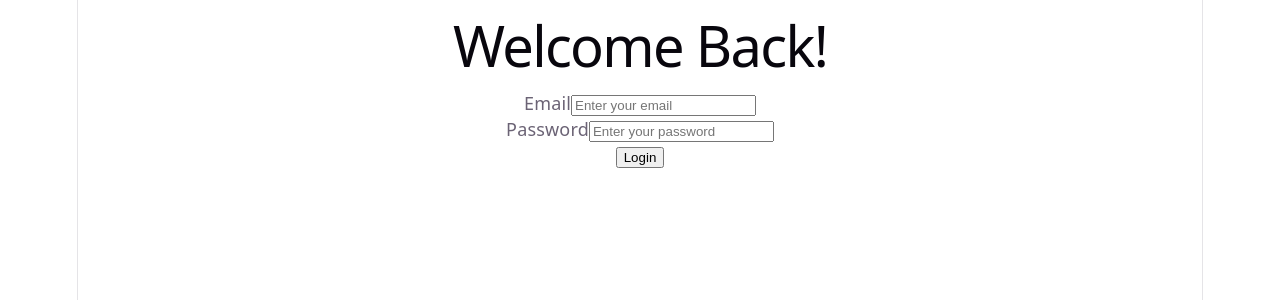
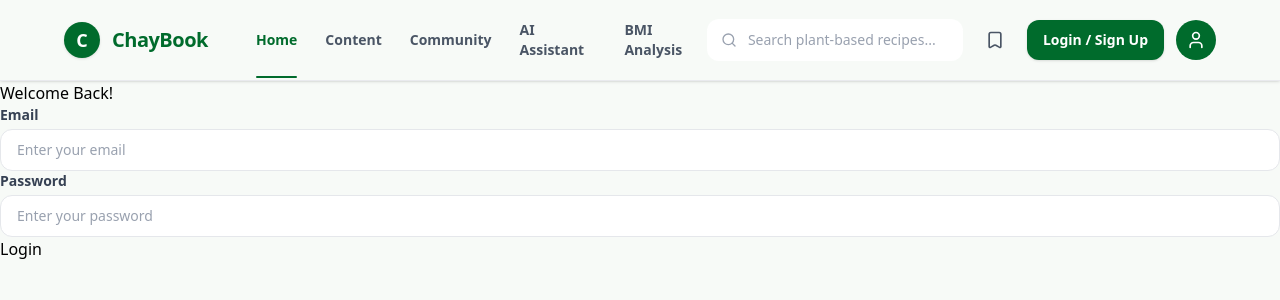
Before and after one commit to MinNeoVo/ChayBook, a React (Vite) app in the folder Front_End/: page / in a window 1280 px wide. Shown: the top 300 px of the page. Built offline with nearby package versions, Linux system fonts and the light colour scheme.

Commit message:
feat:navbar ne 2

```diff
--- a/Front_End/package.json
+++ b/Front_End/package.json
@@ -10,6 +10,8 @@
     "preview": "vite preview"
   },
   "dependencies": {
+    "@tailwindcss/vite": "^4.3.3",
+    "lucide-react": "^1.47.0",
     "react": "^19.2.8",
     "react-dom": "^19.2.8"
   },
@@ -18,10 +20,13 @@
     "@types/react": "^19.2.18",
     "@types/react-dom": "^19.2.7",
     "@vitejs/plugin-react": "^6.1.1",
+    "autoprefixer": "^10.6.1",
     "eslint": "^10.10.0",
     "eslint-plugin-react-hooks": "^7.1.1",
     "eslint-plugin-react-refresh": "^0.5.6",
     "globals": "^17.12.0",
+    "postcss": "^8.5.28",
+    "tailwindcss": "^4.3.3",
     "vite": "^8.3.0"
   }
 }
--- a/Front_End/src/App.jsx
+++ b/Front_End/src/App.jsx
@@ -1,11 +1,18 @@
-import LoginPage from "./Pages/LoginPage";
-import "./App.css";
+import React from 'react';
+import Navbar from './components/common/Navbar';
+import LoginPage from './Pages/LoginPage';
 
 function App() {
   return (
-    <>
-      <LoginPage />
-    </>
+    <div className="w-full min-h-screen bg-[#f7faf7] flex flex-col m-0 p-0 text-left">
+      {/* Header / Navbar điều hướng dùng chung */}
+      <Navbar />
+
+      {/* Nội dung trang hiện tại */}
+      <main className="flex-1 w-full flex flex-col">
+        <LoginPage />
+      </main>
+    </div>
   );
 }
 
--- a/Front_End/src/components/common/Input.jsx
+++ b/Front_End/src/components/common/Input.jsx
@@ -1,25 +1,67 @@
-function Input({ label, type = "text", placeholder }) {
+import React from 'react';
+
+/**
+ * Component Input tái sử dụng linh hoạt:
+ * - Hỗ trợ label, placeholder, type
+ * - Hỗ trợ icon (Search, Lock, Mail, v.v.)
+ * - Hỗ trợ tùy biến className bên ngoài truyền vào
+ */
+function Input({
+  label,
+  type = "text",
+  placeholder,
+  icon: Icon,
+  value,
+  onChange,
+  className = "",
+  ...props
+}) {
   return (
-    <div className="space-y-1">
-      <label className="block text-sm font-semibold">{label}</label>
+    <div className="space-y-1 w-full">
+      {/* Hiển thị label nếu được truyền vào */}
+      {label && (
+        <label className="block text-sm font-semibold text-gray-700">
+          {label}
+        </label>
+      )}
+
+      <div className="relative flex items-center">
+        {/* Render Icon ở đầu ô Input nếu có */}
+        {Icon && (
+          <span className="absolute left-3.5 text-gray-400 pointer-events-none flex items-center justify-center">
+            <Icon className="w-4 h-4" />
+          </span>
+        )}
 
         <input
           type={type}
+          value={value}
+          onChange={onChange}
           placeholder={placeholder}
-        className="
+          className={`
             w-full
-                    px-4
-                    py-3
+            ${Icon ? 'pl-10' : 'px-4'}
+            pr-4
+            py-2.5
             rounded-xl
             border
             border-gray-200
             bg-white
+            text-sm
+            text-gray-800
+            placeholder:text-gray-400
             outline-none
+            transition-all
+            focus:border-[#006b2c]
             focus:ring-2
-                    focus:ring-green-500
-                "
+            focus:ring-[#006b2c]/20
+            ${className}
+          `}
+          {...props}
         />
+      </div>
     </div>
   );
 }
+
 export default Input;
--- /dev/null
+++ b/Front_End/src/components/common/Navbar.jsx
@@ -0,0 +1,159 @@
+import React, { useState } from 'react';
+import { Search, Bookmark, User } from 'lucide-react';
+import Input from './Input';
+
+function Navbar() {
+    const [activeTab, setActiveTab] = useState('Home');
+    const [searchQuery, setSearchQuery] = useState('');
+
+    const navItems = [
+        { name: 'Home', href: '#' },
+        { name: 'Content', href: '#' },
+        { name: 'Community', href: '#' },
+        { name: 'AI Assistant', href: '#' },
+        { name: 'BMI Analysis', href: '#' },
+    ];
+
+    return (
+        <header className="sticky top-0 z-50 w-full bg-[#f7faf7]/95 backdrop-blur-md border-b border-gray-200/80 shadow-sm">
+
+            {/* Navbar container */}
+            <div className="w-full max-w-[1200px] mx-auto h-20 px-6 flex items-center">
+
+                {/* ================= LOGO ================= */}
+                <a
+                    href="#"
+                    className="flex items-center gap-3 shrink-0"
+                >
+                    {/* Logo */}
+                    <div className="w-9 h-9 rounded-full bg-[#006b2c] flex items-center justify-center text-white font-bold text-lg shadow-sm">
+                        C
+                    </div>
+
+                    {/* Logo name */}
+                    <span className="text-xl font-bold tracking-tight text-[#006b2c]">
+                        ChayBook
+                    </span>
+                </a>
+
+
+                {/* ================= NAVIGATION ================= */}
+                <nav className="hidden lg:flex items-center gap-7 ml-12">
+
+                    {navItems.map((item) => {
+                        const isActive = activeTab === item.name;
+
+                        return (
+                            <a
+                                key={item.name}
+                                href={item.href}
+                                onClick={() => setActiveTab(item.name)}
+                                className={`
+                                    text-sm
+                                    font-semibold
+                                    transition-colors
+                                    py-7
+                                    relative
+                                    ${
+                                        isActive
+                                            ? 'text-[#006b2c]'
+                                            : 'text-gray-600 hover:text-[#006b2c]'
+                                    }
+                                `}
+                            >
+                                {item.name}
+
+                                {isActive && (
+                                    <span className="absolute bottom-0 left-0 w-full h-[2px] bg-[#006b2c] rounded-full" />
+                                )}
+                            </a>
+                        );
+                    })}
+
+                </nav>
+
+
+                {/* ================= RIGHT SIDE ================= */}
+                <div className="ml-auto flex items-center gap-3">
+
+                    {/* Search */}
+                    <div className="hidden sm:block w-48 xl:w-64">
+
+                        <Input
+                            icon={Search}
+                            placeholder="Search plant-based recipes..."
+                            value={searchQuery}
+                            onChange={(e) => setSearchQuery(e.target.value)}
+                            className="bg-[#f1f4f1] border-transparent focus:bg-white"
+                        />
+
+                    </div>
+
+
+                    {/* Bookmark */}
+                    <button
+                        type="button"
+                        aria-label="Saved Bookmarks"
+                        className="
+                            w-10 h-10
+                            flex items-center justify-center
+                            rounded-xl
+                            text-gray-600
+                            hover:bg-[#f1f4f1]
+                            hover:text-[#006b2c]
+                            transition-colors
+                        "
+                    >
+                        <Bookmark className="w-5 h-5" />
+                    </button>
+
+
+                    {/* Login / Sign Up */}
+                    <a
+                        href="#"
+                        className="
+                            inline-flex
+                            items-center
+                            justify-center
+                            h-10
+                            px-4
+                            rounded-xl
+                            bg-[#006b2c]
+                            text-white
+                            font-semibold
+                            text-sm
+                            hover:bg-[#00873a]
+                            transition-colors
+                            shadow-sm
+                            whitespace-nowrap
+                        "
+                    >
+                        Login / Sign Up
+                    </a>
+
+
+                    {/* User */}
+                    <button
+                        type="button"
+                        aria-label="User profile"
+                        className="
+                            w-10 h-10
+                            rounded-full
+                            bg-[#006b2c]
+                            text-white
+                            flex items-center justify-center
+                            hover:bg-[#00873a]
+                            transition-colors
+                        "
+                    >
+                        <User className="w-5 h-5" />
+                    </button>
+
+                </div>
+
+            </div>
+        </header>
+    );
+}
+
+export default Navbar;
--- a/Front_End/src/index.css
+++ b/Front_End/src/index.css
@@ -1,111 +1,13 @@
-:root {
-  --text: #6b6375;
-  --text-h: #08060d;
-  --bg: #fff;
-  --border: #e5e4e7;
-  --code-bg: #f4f3ec;
-  --accent: #aa3bff;
-  --accent-bg: rgba(170, 59, 255, 0.1);
-  --accent-border: rgba(170, 59, 255, 0.5);
-  --social-bg: rgba(244, 243, 236, 0.5);
-  --shadow:
-    rgba(0, 0, 0, 0.1) 0 10px 15px -3px, rgba(0, 0, 0, 0.05) 0 4px 6px -2px;
+@import "tailwindcss";
 
-  --sans: system-ui, 'Segoe UI', Roboto, sans-serif;
-  --heading: system-ui, 'Segoe UI', Roboto, sans-serif;
-  --mono: ui-monospace, Consolas, monospace;
-
-  font: 18px/145% var(--sans);
-  letter-spacing: 0.18px;
-  color-scheme: light dark;
-  color: var(--text);
-  background: var(--bg);
-  font-synthesis: none;
-  text-rendering: optimizeLegibility;
+html,
+body,
+#root {
+  width: 100%;
+  min-height: 100vh;
+  margin: 0;
+  padding: 0;
+  background-color: #f7faf7;
+  font-family: system-ui, -apple-system, BlinkMacSystemFont, 'Segoe UI', Roboto, sans-serif;
   -webkit-font-smoothing: antialiased;
-  -moz-osx-font-smoothing: grayscale;
-
-  @media (max-width: 1024px) {
-    font-size: 16px;
-  }
 }
-
-@media (prefers-color-scheme: dark) {
-  :root {
-    --text: #9ca3af;
-    --text-h: #f3f4f6;
-    --bg: #16171d;
-    --border: #2e303a;
-    --code-bg: #1f2028;
-    --accent: #c084fc;
-    --accent-bg: rgba(192, 132, 252, 0.15);
-    --accent-border: rgba(192, 132, 252, 0.5);
-    --social-bg: rgba(47, 48, 58, 0.5);
-    --shadow:
-      rgba(0, 0, 0, 0.4) 0 10px 15px -3px, rgba(0, 0, 0, 0.25) 0 4px 6px -2px;
-  }
-
-  #social .button-icon {
-    filter: invert(1) brightness(2);
-  }
-}
-
-body {
-  margin: 0;
-}
-
-#root {
-  width: 1126px;
-  max-width: 100%;
-  margin: 0 auto;
-  text-align: center;
-  border-inline: 1px solid var(--border);
-  min-height: 100svh;
-  display: flex;
-  flex-direction: column;
-  box-sizing: border-box;
-}
-
-h1,
-h2 {
-  font-family: var(--heading);
-  font-weight: 500;
-  color: var(--text-h);
-}
-
-h1 {
-  font-size: 56px;
-  letter-spacing: -1.68px;
-  margin: 32px 0;
-  @media (max-width: 1024px) {
-    font-size: 36px;
-    margin: 20px 0;
-  }
-}
-h2 {
-  font-size: 24px;
-  line-height: 118%;
-  letter-spacing: -0.24px;
-  margin: 0 0 8px;
-  @media (max-width: 1024px) {
-    font-size: 20px;
-  }
-}
-p {
-  margin: 0;
-}
-
-code,
-.counter {
-  font-family: var(--mono);
-  display: inline-flex;
-  border-radius: 4px;
-  color: var(--text-h);
-}
-
-code {
-  font-size: 15px;
-  line-height: 135%;
-  padding: 4px 8px;
-  background: var(--code-bg);
-}
--- /dev/null
+++ b/Front_End/tailwind.config.js
@@ -0,0 +1,20 @@
+/** @type {import('tailwindcss').Config} */
+export default {
+  content: [
+    "./index.html",
+    "./src/**/*.{js,ts,jsx,tsx}",
+  ],
+  theme: {
+    extend: {
+      colors: {
+        chaybook: {
+          primary: '#006b2c',
+          hover: '#00873a',
+          bg: '#f7faf7',
+          container: '#f1f4f1',
+        }
+      }
+    },
+  },
+  plugins: [],
+}
--- a/Front_End/vite.config.js
+++ b/Front_End/vite.config.js
@@ -1,7 +1,10 @@
+import { defineConfig } from 'vite'
 import react from '@vitejs/plugin-react'
-import { defineConfig } from 'vite'
+import tailwindcss from '@tailwindcss/vite'
 
-// https://vite.dev/config/
 export default defineConfig({
-  plugins: [react()],
+  plugins: [
+    react(),
+    tailwindcss(),
+  ],
 })
```
Also changed, not shown: 1 other file (tests, documents, lock files or other folders). Lines whose indentation alone changed are shown as unchanged.
